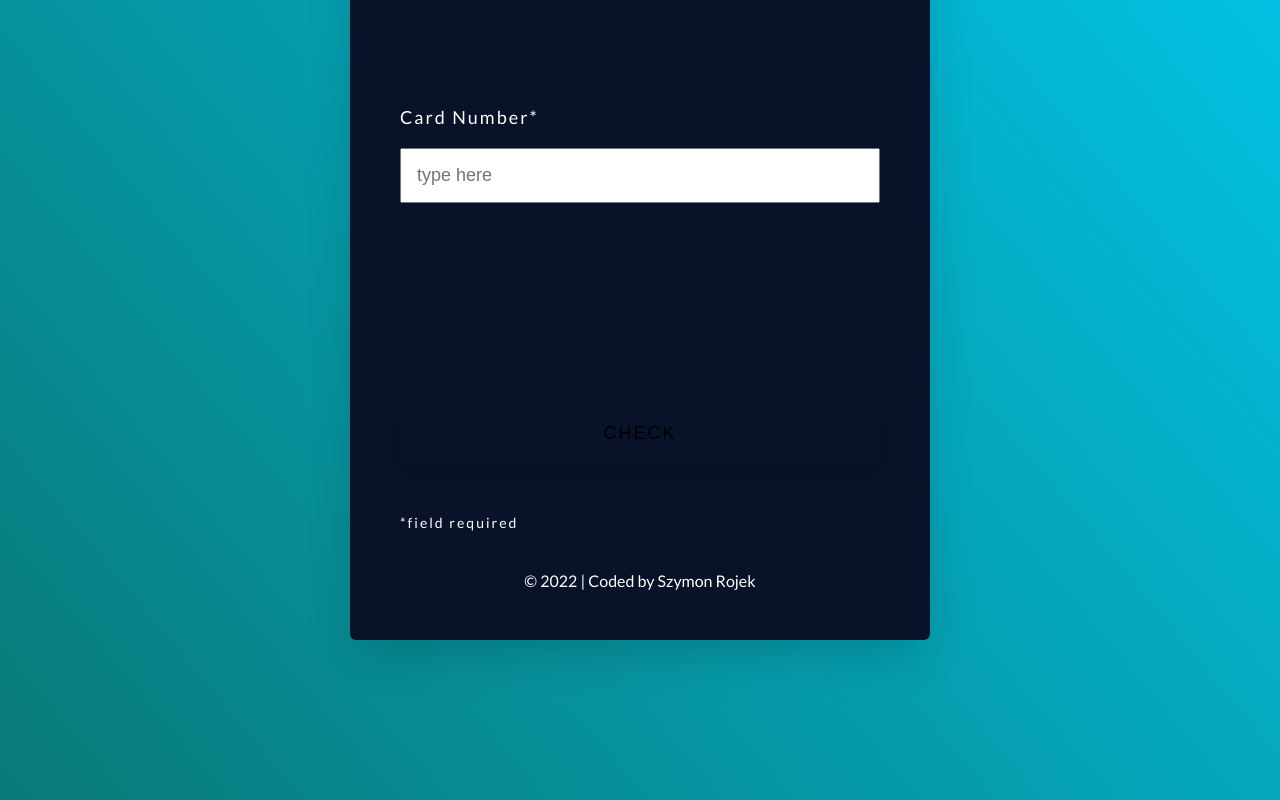
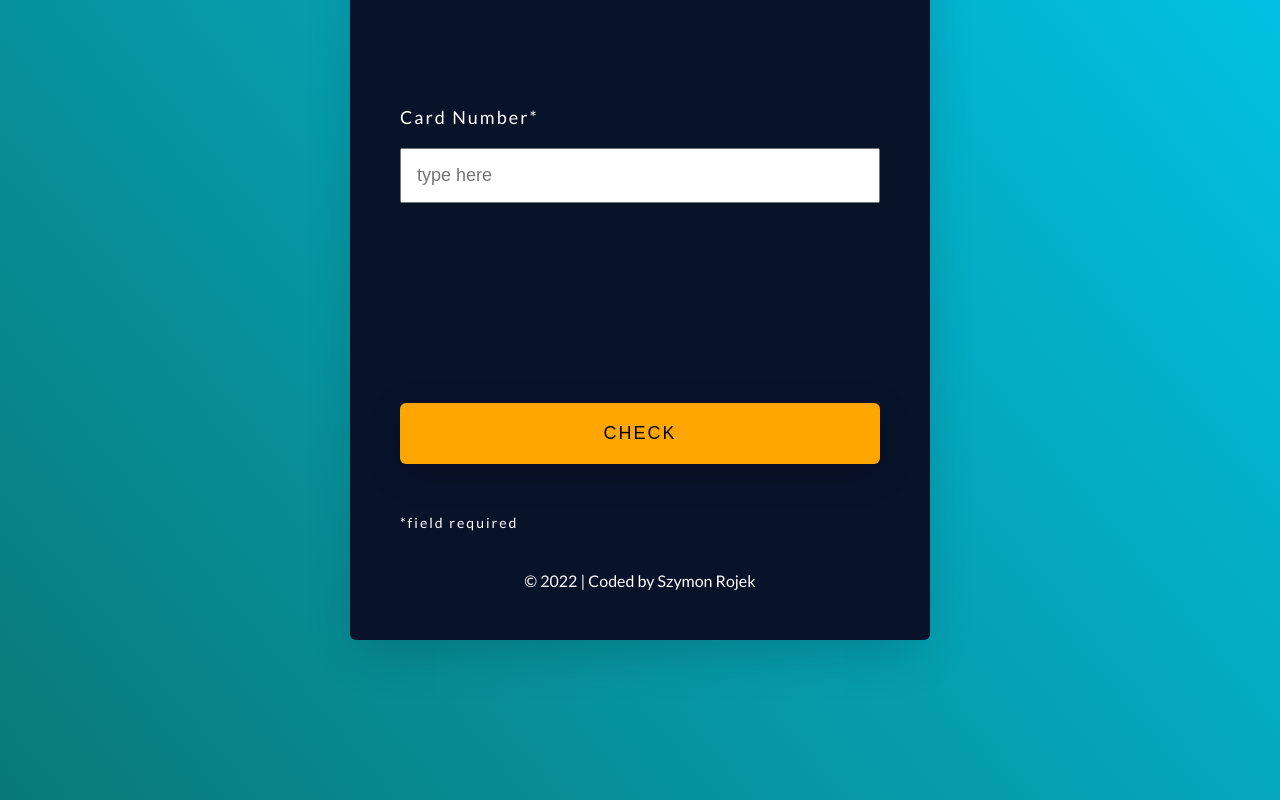
Before and after one commit to SzymonRojek/card-number-verification-JS, a website built with Parcel: page src/index.html in a window 1280 px wide. Shown: the part 630-1430 px from the top of the page. Built offline with nearby package versions, Linux system fonts and the light colour scheme.

Commit message:
rename selectors and variables

```diff
--- a/src/scss/form.scss
+++ b/src/scss/form.scss
@@ -33,7 +33,7 @@
     font-size: 18px;
     text-transform: uppercase;
     letter-spacing: 2px;
-    background-color: $bgc-secondary;
+    background-color: $bgc-tertiary;
     border: none;
     border-radius: 6px;
     cursor: pointer;
```
